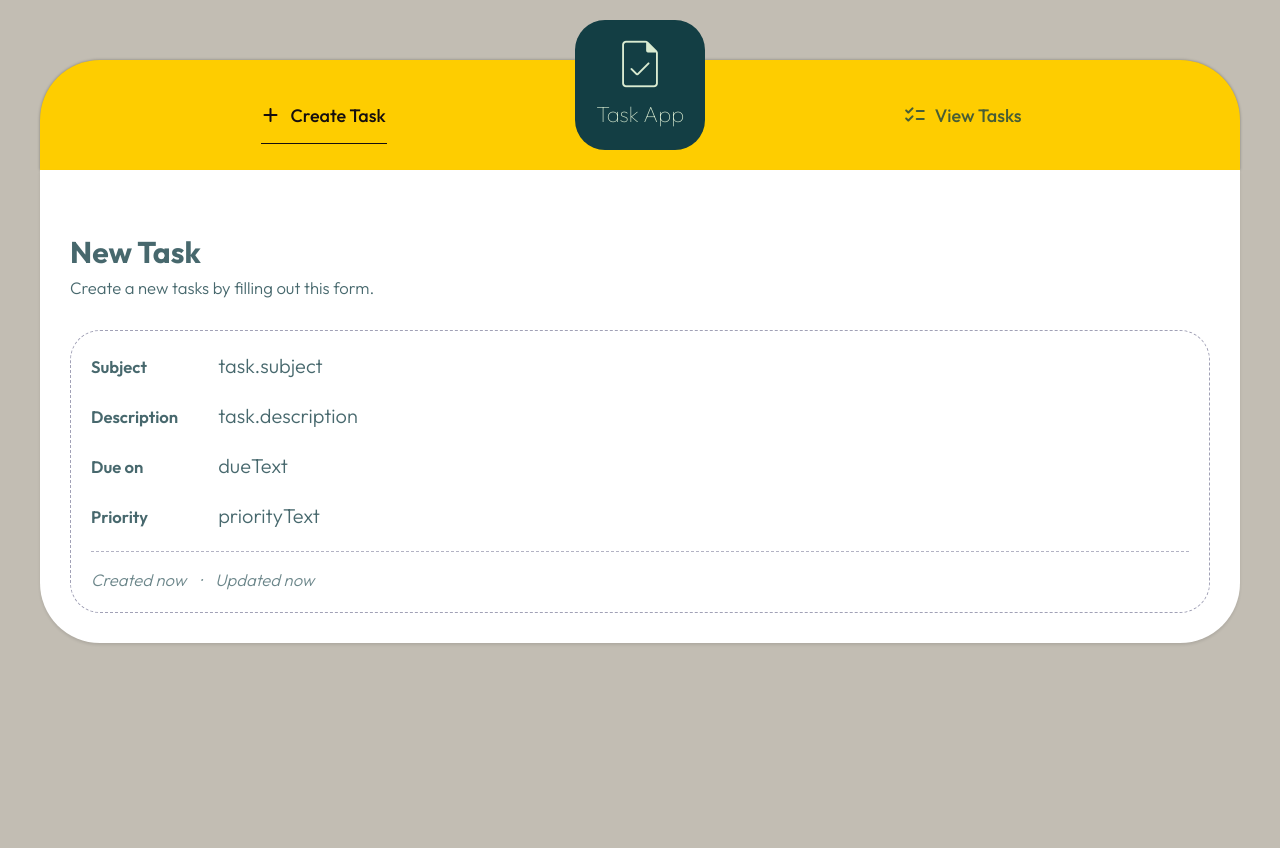
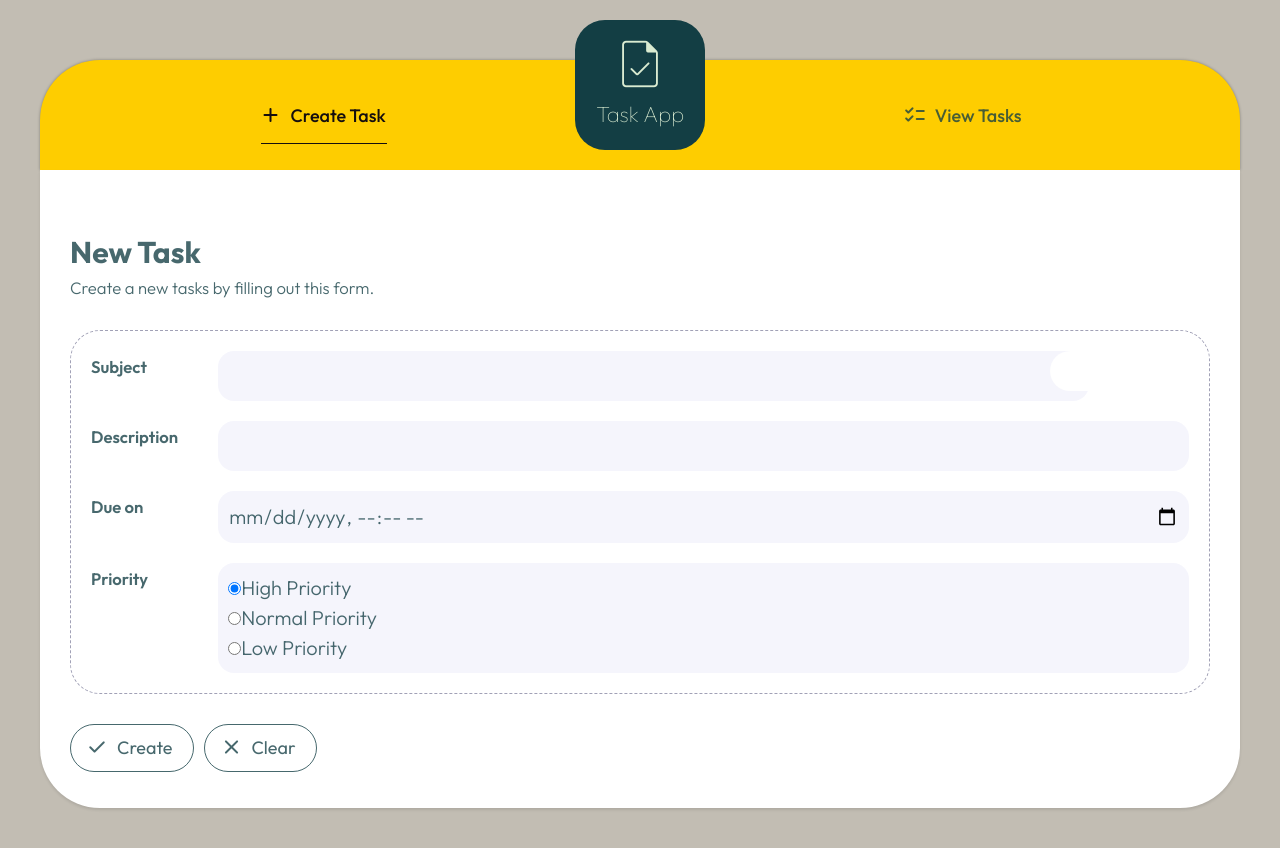
Before and after one commit to kevinscud/frontend-interview-challenge, a React (Vite) app: page /create in a window 1280 px wide. Shown: the top 848 px of the page. Before the commit the page ends 800 px from the top, so only its background shows below. Built offline with nearby package versions, Linux system fonts and the light colour scheme.

Commit message:
Update component styles

```diff
--- a/src/components/NewTask.jsx
+++ b/src/components/NewTask.jsx
@@ -1,22 +1,51 @@
+import { useCreateTask } from "../services/queries";
+
 const NewTask = () => {
+    let task = {
+        "task_priority": "high",
+        "subject": "Task " + new Date().toISOString(),
+        "description": "Develop and schedule a radio advertisement."
+    };
+
+    task = JSON.stringify(task);
+
+    let query = useCreateTask(task);
+
+    console.log(query);
+
     return (
         <div className='wrapper'>
-            <div className='tasklist-container main-container'>
+            <form className='tasklist-container main-container'>
                 <h2 style={{ margin: '30px 0 -30px' }}>New Task</h2>
                 <p className='intro'>Create a new tasks by filling out this form.</p>
 
                 <div className='task-details view'>
                     <p className='key'>Subject</p>
-                    <p style={{ marginRight: 100 }}>{'task.subject'}</p>
+                    <input className="input-box" style={{ marginRight: 100 }} value="" />
 
                     <p className='key'>Description</p>
-                    <p>{'task.description'}</p>
+                    <input className="input-box" value="" />
 
                     <p className='key'>Due on</p>
-                    <time dateTime={'task.due_date'}>{'dueText'}</time>
+                    <input type="datetime-local" className="input-box" value="" />
 
                     <p className='key'>Priority</p>
-                    <p>{'priorityText'}</p>
+                    <p className="input-box">
+                        <div>
+                            <input type="radio" id="high" name="task_priority" value="high" checked />
+                            <label htmlFor="high">High Priority</label>
+                        </div>
+
+                        <div>
+                            <input type="radio" id="normal" name="task_priority" value="normal" />
+                            <label htmlFor="normal">Normal Priority</label>
+                        </div>
+
+                        <div>
+                            <input type="radio" id="low" name="task_priority" value="low" />
+                            <label htmlFor="low">Low Priority</label>
+                        </div>
+                    </p>
 
                     <div className='status-container'>
                         <p className={`status ${'task.status_id'}`}>
@@ -26,11 +55,16 @@ const NewTask = () => {
                         </p>
                     </div>
 
-                    <div className='time-summary'>
+                    {/* <div className='time-summary'>
+                        <button>Create</button>
                         Created now <span style={{ padding: '0 10px' }}>&middot;</span> Updated now
-                    </div>
+                    </div> */}
                 </div>
-            </div>
+                <div className='task-detail-controls'>
+                    <button type='button' icon='done' className='action-button'>Create</button>
+                    <button type='reset' icon='close' className='action-button'>Clear</button>
+                </div>
+            </form>
         </div>
     );
 }
--- a/src/components/TaskDetails.jsx
+++ b/src/components/TaskDetails.jsx
@@ -8,8 +8,9 @@ const TaskDetails = ({ task }) => {
     // const [taskData, setTaskData] = useState(task);
 
     const dueText = format(new Date(task.due_date), "iiii, dd MMMM yyyy 'at' h:mm aa"); // e.g., "Monday, 23 May 2024 at 9:30 AM"
-    const datetimeInputValue = format(new Date(task.due_date), "yyyy-MM-ddThh:mm");
-    // console.log(datetimeInputValue)
+    const datetimeInputValue = format(new Date(task.due_date), "yyyy-MM-dd'T'HH:mm");
+    // console.log(datetimeInputValue);
+
 
     const now = new Date(+new Date() + 2000); // Now + 2s offset
     // const now = new Date();
@@ -61,6 +62,14 @@ const TaskDetails = ({ task }) => {
         normal: ['Normal', 'priority'],
         low: ['Low', 'low_priority'],
     }[task.task_priority];
+
+    const updatedTask = {};
+
+    const updateDueDate = (e) => {
+        let date = new Date(e.target.value).toISOString();
+        updatedTask.due_date = date;
+        console.log(date);
+    }
 
     return (
         <div className='wrapper'>
@@ -126,16 +135,16 @@ const TaskDetails = ({ task }) => {
                     <>
                         <div className='task-details edit'>
                             <label className='key'>Subject</label>
-                            <input onChange={(val) => val} type="text" value={task.subject} />
+                            <input className="input-box" onChange={(val) => val} type="text" value={task.subject} />
 
                             <label className='key'>Description</label>
-                            <input onChange={(val) => val} type="text" value={task.description} />
+                            <input className="input-box" onChange={(val) => val} type="text" value={task.description} />
 
                             <label className='key'>Priority</label>
-                            <p>{task.task_priority}</p>
+                            <p className="input-box">{task.task_priority}</p>
 
                             <label className='key'>Due on</label>
-                            <input onChange={(val) => console.log(val)} type='datetime-local' value={datetimeInputValue} />
+                            <input className="input-box" onChange={updateDueDate} type='datetime-local' value={datetimeInputValue} />
 
                         </div>
 
--- a/src/index.css
+++ b/src/index.css
@@ -612,6 +612,13 @@ nav {
     }
 }
 
+.input-box {
+    all: unset;
+    background-color: var(--bg-light-color);
+    padding: 10px;
+    border-radius: 16px;
+}
+
 .action-button {
     all: unset;
 
--- a/src/pages/TaskListPage.jsx
+++ b/src/pages/TaskListPage.jsx
@@ -5,7 +5,7 @@ import { getRouteApi, Link } from '@tanstack/react-router'
 import Loader from '../components/Loader';
 import StateContainer from '../components/StateContainer';
 
-// The root where this component should be rendered
+// The route where this component should be rendered
 const ROUTE = '/tasks';
 
 const LoadingState = () => {
@@ -40,7 +40,7 @@ const ErrorState = ({ response }) => {
 }
 
 const TaskListPage = ({ page, limit }) => {
-    // Use search params for this root if page and limit are not provided in props
+    // Use search params for this route if page and limit are not provided in props
     const { page: pageParam, limit: limitParam } = getRouteApi(ROUTE).useSearch();
     page = page ?? pageParam;
     limit = limit ?? limitParam;
```
